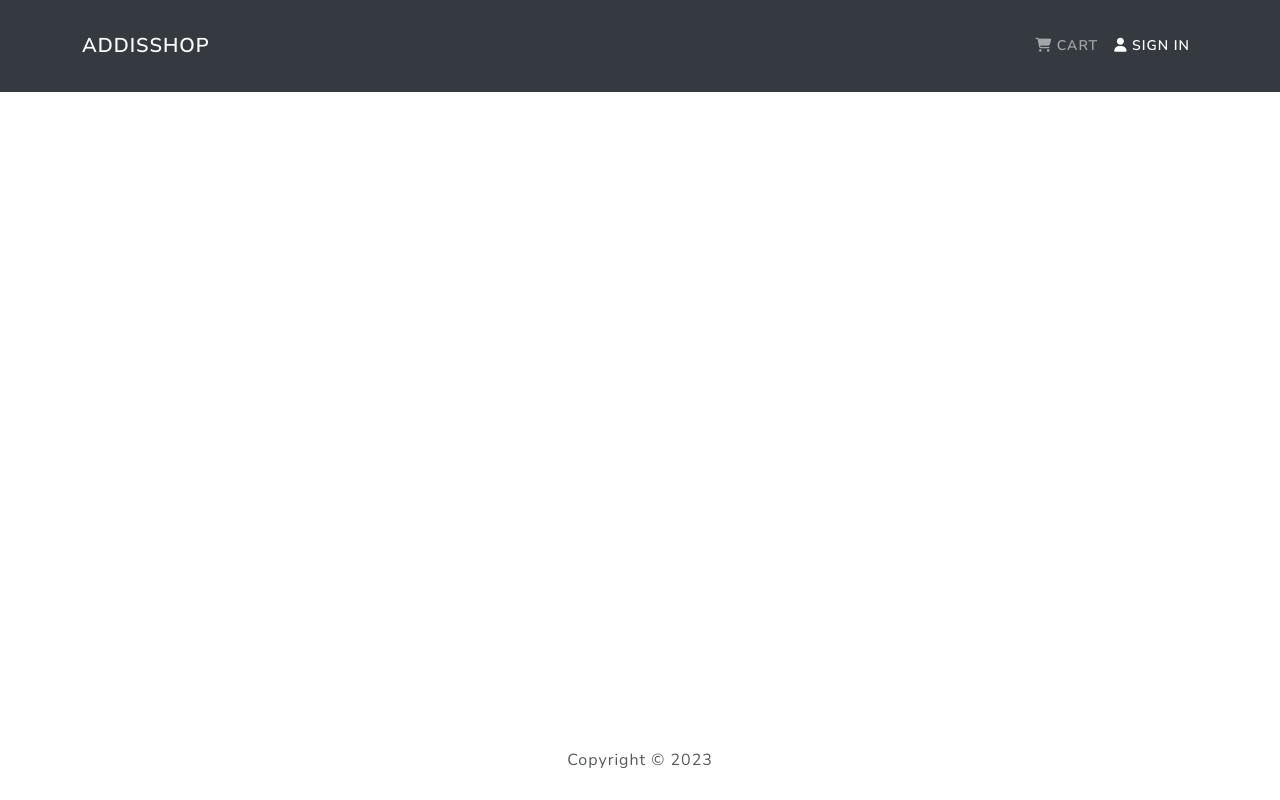
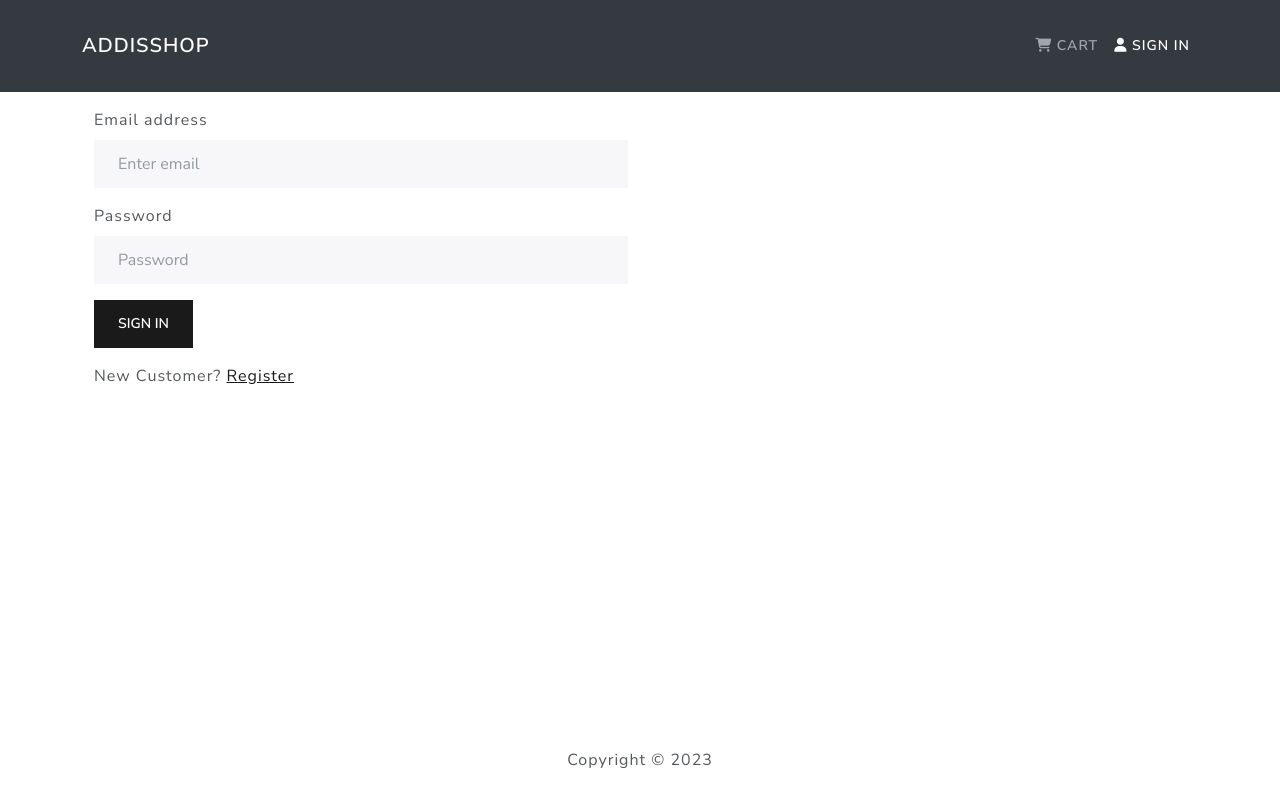
Before and after one commit to yonycherkos/AddisShop, a React (Create React App) app in the folder frontend/: page /login in a window 1280 px wide. Built offline with nearby package versions, Linux system fonts and the light colour scheme.

Commit message:
002 User Login Screen & Functionality

```diff
--- a/frontend/src/App.js
+++ b/frontend/src/App.js
@@ -4,6 +4,7 @@
 import HomeScreen from './screens/HomeScreen';
 import ProductScreen from './screens/ProductScreen';
 import CartScreen from './screens/CartScreen';
+import LoginScreen from './screens/LoginScreen';
 import Footer from './components/Footer';
 import Header from './components/Header';
 
@@ -15,6 +16,7 @@
         <Container className='py-3'>
           <Routes>
             <Route path='/' element={<HomeScreen />} />
+            <Route path='/login' element={<LoginScreen />} />
             <Route path='/product/:id' element={<ProductScreen />} />
             <Route path='/cart/:id?' element={<CartScreen />} />
           </Routes>
--- a/frontend/src/actions/userActions.js
+++ b/frontend/src/actions/userActions.js
@@ -5,9 +5,7 @@
   USER_LOGIN_FAIL,
 } from '../constants/userConstants';
 
-export const login =
-  ({ email, password }) =>
-  async (dispatch) => {
+export const login = (email, password) => async (dispatch) => {
   try {
     dispatch({ type: USER_LOGIN_REQUEST });
 
@@ -18,7 +16,7 @@
     };
 
     const { data } = await axios.post(
-        'https://testapi.org/post',
+      '/api/users/login',
       { email, password },
       config
     );
--- /dev/null
+++ b/frontend/src/components/FormContainer.js
@@ -0,0 +1,16 @@
+import React from 'react';
+import { Container, Row, Col } from 'react-bootstrap';
+
+const FormContainer = ({ children }) => {
+  return (
+    <Container>
+      <Row>
+        <Col xs={12} md={6}>
+          {children}
+        </Col>
+      </Row>
+    </Container>
+  );
+};
+
+export default FormContainer;
--- a/frontend/src/reducers/userReducers.js
+++ b/frontend/src/reducers/userReducers.js
@@ -8,13 +8,13 @@
 export const userLoginReducer = (state = {}, action) => {
   switch (action.type) {
     case USER_LOGIN_REQUEST:
-      return { loading: true, user: {} };
+      return { loading: true, userInfo: null };
     case USER_LOGIN_SUCCESS:
-      return { loading: false, user: action.payload };
+      return { loading: false, userInfo: action.payload };
     case USER_LOGIN_FAIL:
       return { loading: false, error: action.payload };
     case USER_LOGOUT:
-      return { loading: false, user: {} };
+      return { loading: false, userInfo: null };
     default:
       return state;
   }
--- /dev/null
+++ b/frontend/src/screens/LoginScreen.js
@@ -0,0 +1,78 @@
+import React, { useEffect, useState } from 'react';
+import { useSelector, useDispatch } from 'react-redux';
+import { Link, useNavigate, useSearchParams } from 'react-router-dom';
+import { Form, Button, Row, Col } from 'react-bootstrap';
+import { login } from '../actions/userActions';
+import FormContainer from '../components/FormContainer';
+import Message from '../components/Message';
+import Loader from '../components/Loader';
+
+const LoginScreen = () => {
+  const [email, setEmail] = useState('');
+  const [password, setPassword] = useState('');
+  // eslint-disable-next-line no-unused-vars
+  const [searchParams, setSearchParams] = useSearchParams();
+
+  const redirect = searchParams.get('redirect') ?? '/';
+
+  const dispatch = useDispatch();
+
+  const userLogin = useSelector((state) => state.userLogin);
+  const { loading, error, userInfo } = userLogin;
+
+  const navigate = useNavigate();
+
+  useEffect(() => {
+    if (userInfo) {
+      navigate(redirect);
+    }
+  }, [navigate, redirect, userInfo]);
+
+  const submitHandler = (e) => {
+    e.preventDefault();
+    dispatch(login(email, password));
+  };
+
+  return (
+    <FormContainer>
+      {error && <Message variant='danger'>{error}</Message>}
+      {loading && <Loader />}
+
+      <Form onSubmit={submitHandler}>
+        <Form.Group className='mb-3' controlId='email'>
+          <Form.Label>Email address</Form.Label>
+          <Form.Control
+            type='email'
+            placeholder='Enter email'
+            value={email}
+            onChange={(e) => setEmail(e.target.value)}
+          />
+        </Form.Group>
+
+        <Form.Group className='mb-3' controlId='password'>
+          <Form.Label>Password</Form.Label>
+          <Form.Control
+            type='password'
+            placeholder='Password'
+            value={password}
+            onChange={(e) => setPassword(e.target.value)}
+          />
+        </Form.Group>
+        <Button variant='primary' type='button'>
+          Sign In
+        </Button>
+      </Form>
+
+      <Row className='py-3'>
+        <Col>
+          New Customer?{' '}
+          <Link to={redirect ? `/register?redirect=${redirect}` : '/register'}>
+            Register
+          </Link>
+        </Col>
+      </Row>
+    </FormContainer>
+  );
+};
+
+export default LoginScreen;
--- a/frontend/src/store.js
+++ b/frontend/src/store.js
@@ -25,7 +25,7 @@
 
 const userInfoFromStorage = localStorage.getItem('userInfo')
   ? JSON.parse(localStorage.getItem('userInfo'))
-  : [];
+  : null;
 
 const initialState = {
   cart: {
```
Lines whose indentation alone changed are shown as unchanged.
